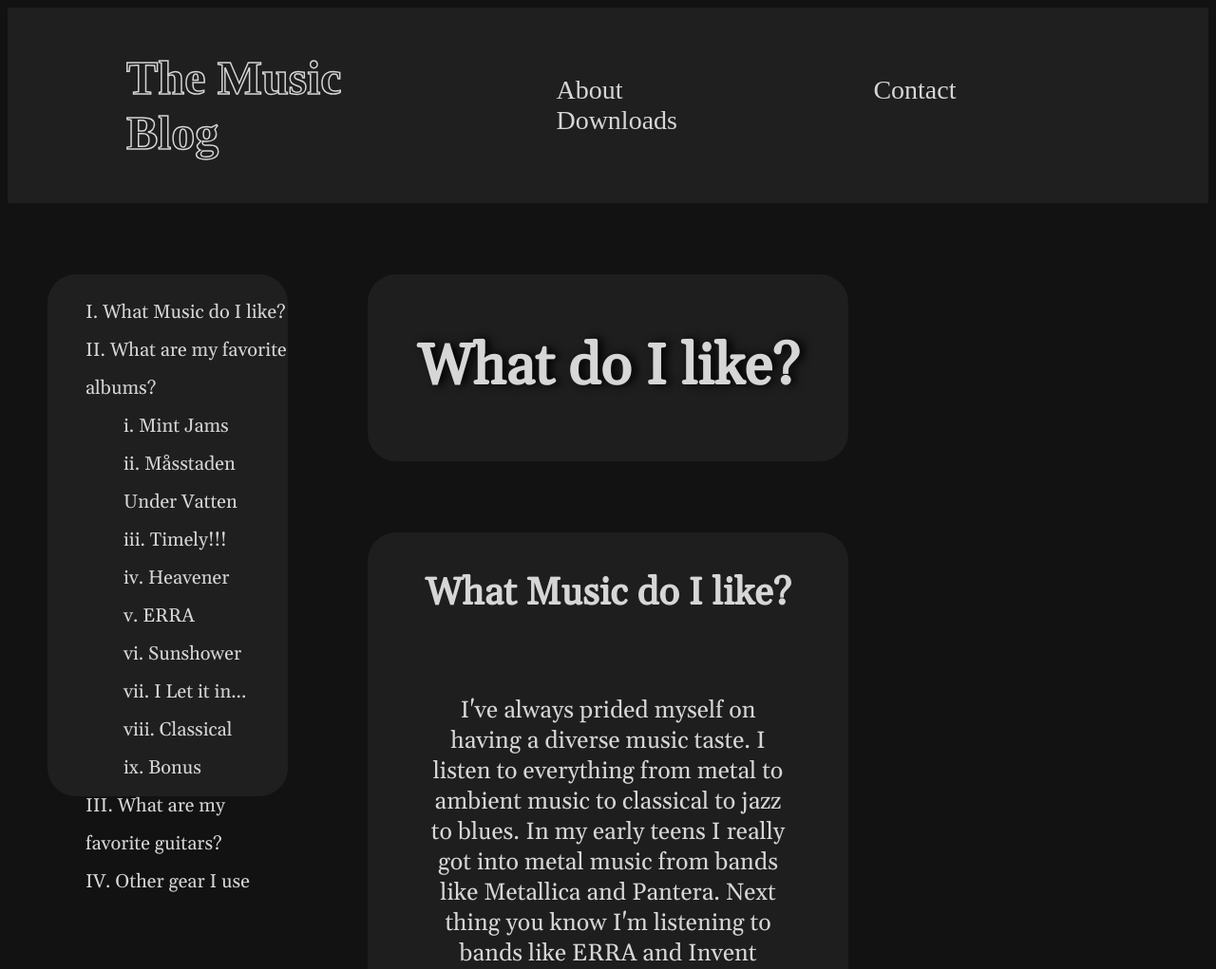
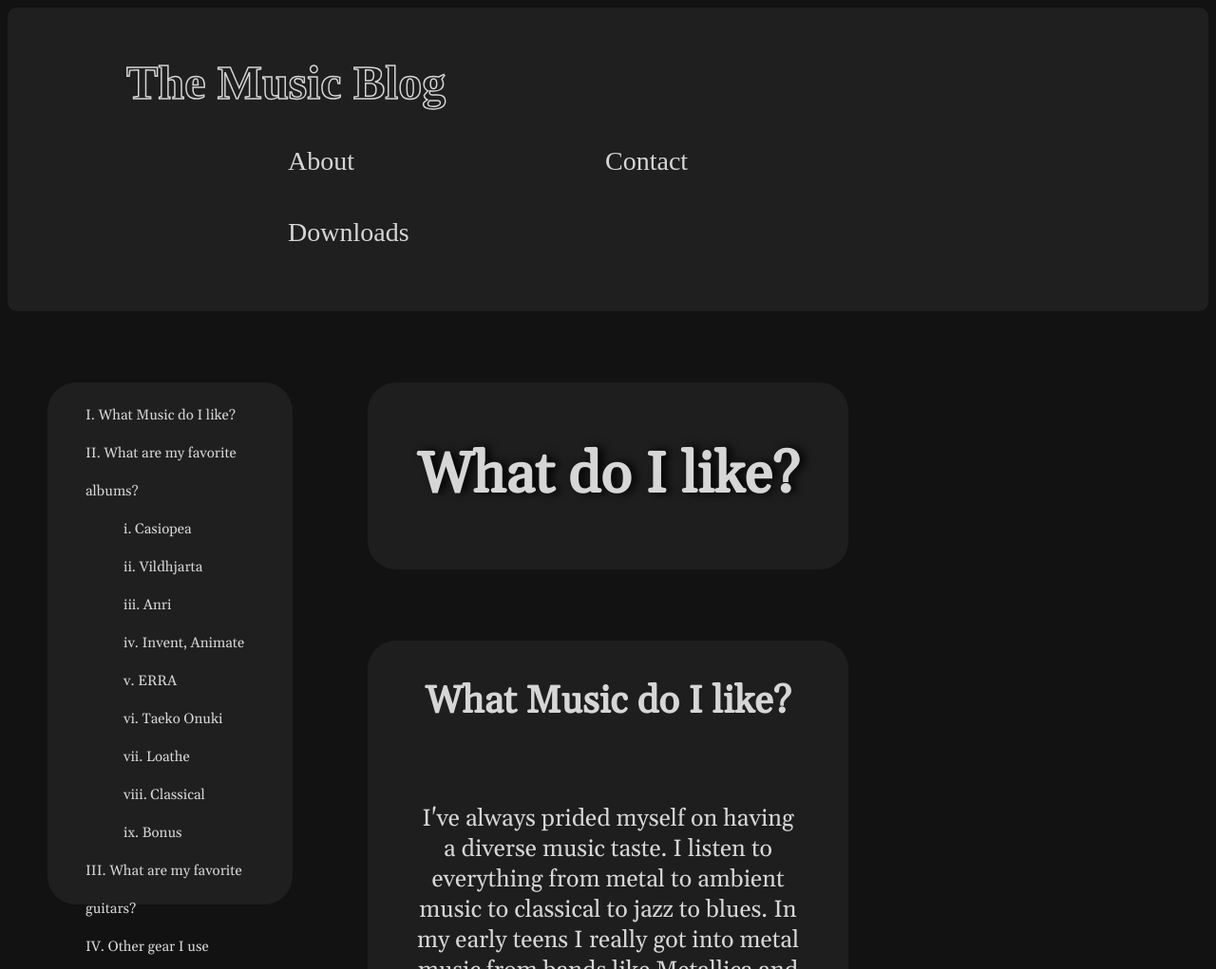
Before and after one commit to azist/lab, a plain HTML site: page step-02/landing_page.html in a window 1280 px wide. Shown: the top 1021 px of the page at 95% size. Drawn offline with nearby package versions, Linux system fonts and the light colour scheme.

Commit message:
started on scaling the website, running into lots of hiccups, will take longer than expected

```diff
--- a/step-02/landing_page.html
+++ b/step-02/landing_page.html
@@ -19,18 +19,18 @@
     }
         body {background-color: #121212;}
         nav{
-            top: 0px;
-            left: 0px;
-            padding: 20px 100px;
+            border-radius: 10px;
+            padding: 50px 100px;
+            padding-bottom: 40px;
             background: #1f1f1f;
             display: flex;
             justify-content: space-between;
             align-items: center;
-            z-index: 100;
             margin-bottom:75px;
         }
 
         .sidebar{
+            padding-right: 5px;
             position: -webkit-sticky;
             position: sticky;
             top: 15%;
@@ -41,11 +41,10 @@
             background: #1f1f1f;
             z-index: 100;
             list-style-position: inside;
-            padding-left: 0;
             color: #d6d6d6;
             float: left;
             font-family: 'Gelasio', serif;
-            font-size: 20px;
+            font-size: 1em;
             border-radius: 30px;
         }
 
@@ -119,8 +118,8 @@
             font-family: 'Gelasio', serif;
             font-size: 25px;
             text-align: center;
-            margin-left: 10%;
-            margin-right: 10%;
+            margin-left: 8%;
+            margin-right: 8%;
             padding: 8px;
             color: #d6d6d6;
             }
@@ -162,6 +161,24 @@
             color: #d6d6d6;
             }
 
+        @media (max-width: 1440px) {
+            nav {
+                display: block;
+                padding-bottom: 30px;
+            }
+            .page_link {
+                line-height: 75px;
+            }
+            .sidebar {
+                font-size: 15px;
+            }
+            .album {
+                max-width: 33%;
+            }
+        }
+
+
+
     </style>
 </head>
 <body>
@@ -176,17 +193,17 @@
     </nav>
 
     <div class="sidebar">
-        <ol type="I">
+        <ol id = "toc"type="I">
             <li><a class="link" href="#music">What Music do I like?</a></li>
             <li><a class="link" href="#albums">What are my favorite albums?</a></li>
             <ol type="i">
-                <li><a  class="link" href="#mint_jams">Mint Jams</a></li>
-                <li><a class="link" href="#muv">Måsstaden Under Vatten</a></li>
-                <li><a class="link" href="#timely">Timely!!!</a></li>
-                <li><a class="link" href="#heavener">Heavener</a></li>
+                <li><a  class="link" href="#mint_jams">Casiopea</a></li>
+                <li><a class="link" href="#muv">Vildhjarta</a></li>
+                <li><a class="link" href="#timely">Anri</a></li>
+                <li><a class="link" href="#heavener">Invent, Animate</a></li>
                 <li><a class="link" href="#erra">ERRA</a></li>
-                <li><a class="link" href="#sunshowe">Sunshower</a></li>
-                <li><a class="link" href="#loathe">I Let it in...</a></li>
+                <li><a class="link" href="#sunshowe">Taeko Onuki</a></li>
+                <li><a class="link" href="#loathe">Loathe</a></li>
                 <li><a class="link" href="#classical">Classical</a></li>
                 <li><a class="link" href="#bonus">Bonus</a></li>
             </ol>
@@ -225,8 +242,6 @@
         <section>
             <h2 >What are my favorite albums?</h2>
                 <p id="mint_jams"> Now for a list of some of my current favorite albums from a few different genres!
-                    <br>
-                    <br>
                     <br>
                     <br>
                     Mint Jams by Casiopea has been on repeat for me ever since I heard it.
@@ -313,7 +328,7 @@
                    </p>
                    <p id="bonus">
                     And on an entirely unrelated note I would highly reccomend checking out the work of saxophonist and film scorer Colin Stetson. He is an absolutely fabulous musician who has written some of the most unique sounding music I have ever heard.
-                    I would reccomend checking out his songs "When we were that what wept for the sea", "The righteous wrath of an honerable man", "The love it took to leave you", "Reborn", and "Among the Sef."
+                    I would reccomend checking out his songs "When we were that what wept for the sea", "The righteous wrath of an honerable man", "One day in the sun", "Reborn", and "Long before the sky would open."
                     <br>
                     <br>
                     <br>
```
